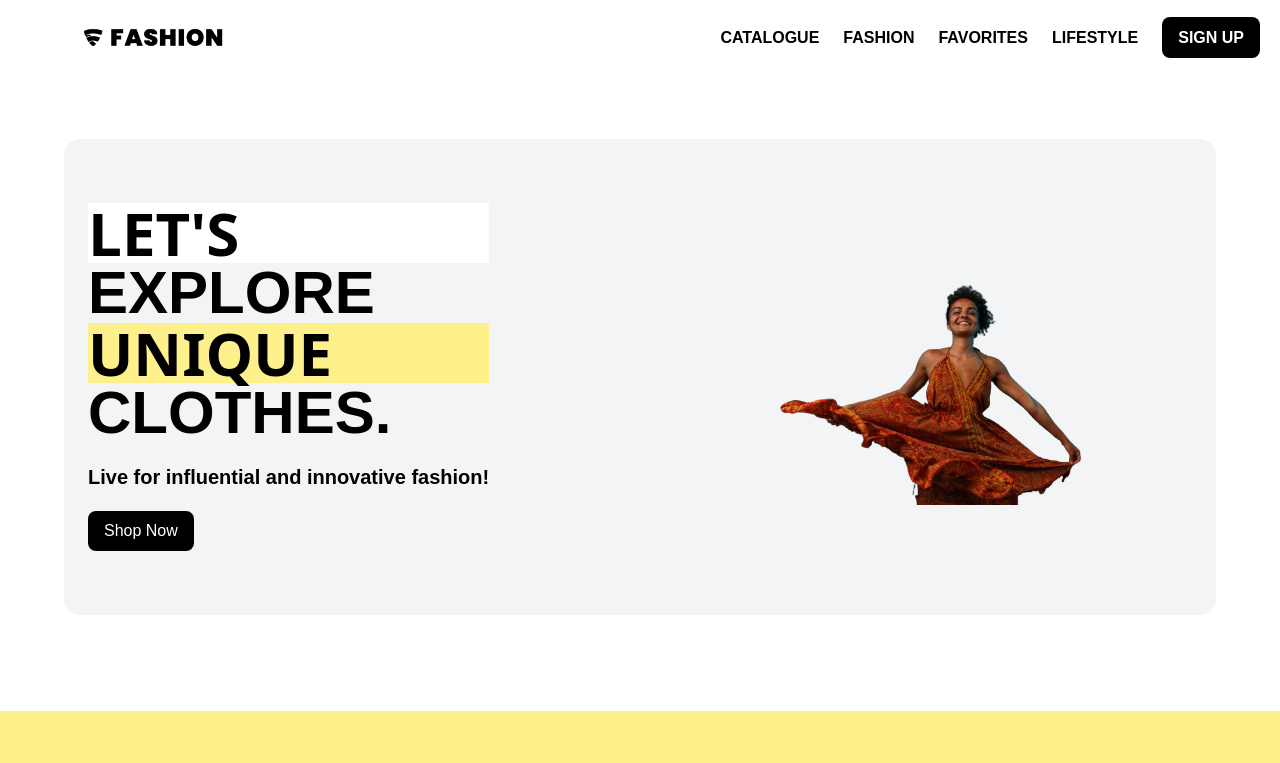
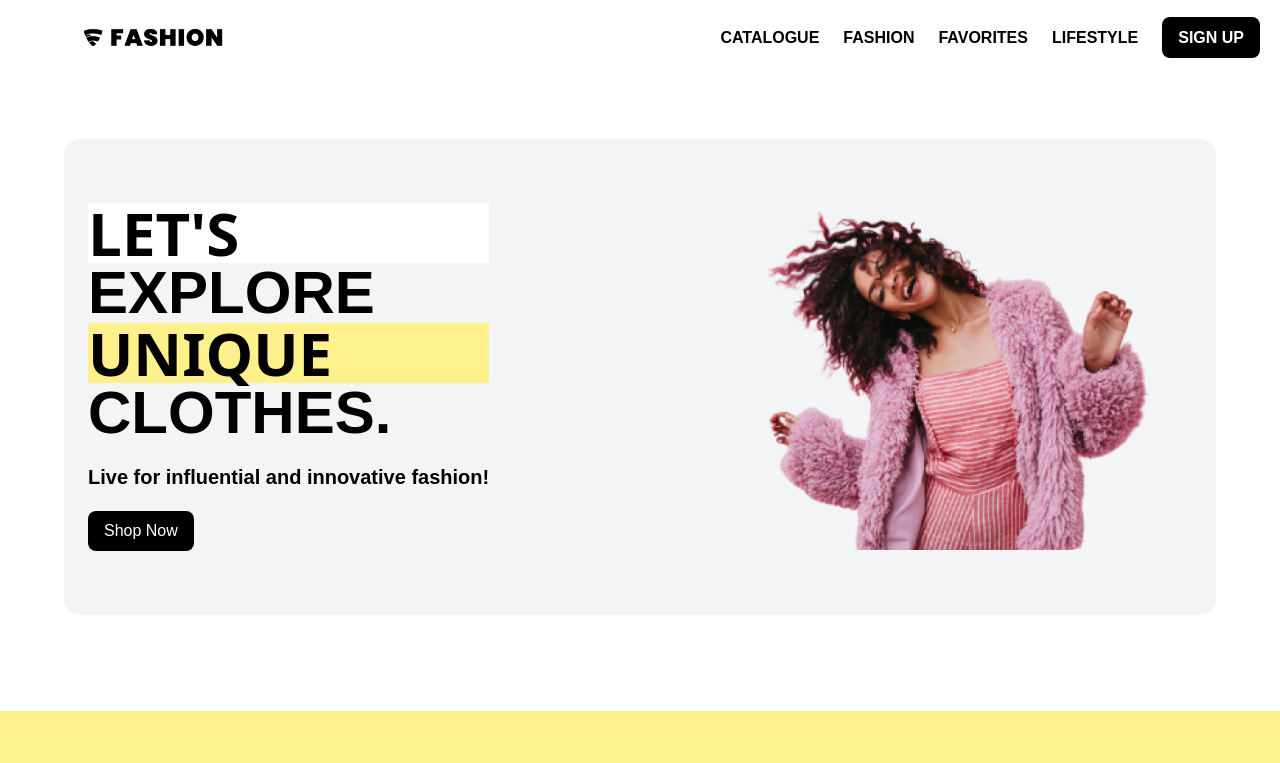
Before and after one commit to MYousuf-Codes/Clothing-E-commerce-Brand, a Next.js app: page / in a window 1280 px wide. Shown: the top 763 px of the page. Built offline with nearby package versions, Linux system fonts and the light colour scheme.

Commit message:
Header.tsx Updated

```diff
--- a/src/components/Header.tsx
+++ b/src/components/Header.tsx
@@ -14,10 +14,10 @@ const Header: React.FC = () => {
   return (
     <header className="flex items-center justify-between p-5 bg-background/50 backdrop-blur-lg bg-white">
       <Link href="/">
-        <Image src="/logo.png" alt="Logo" width={140} height={70} className="ml-4 lg:ml-16" />
+        <Image src="/Logo.png" alt="Logo" width={140} height={70} className="ml-4 lg:ml-16" />
       </Link>
 
-      {/* Hamburger Icon for small devices */}
+      {/* Hamburger for small devices */}
       <button
         className="lg:hidden block text-black focus:outline-none mr-4"
         onClick={toggleMenu}
--- a/src/components/HeroSection.tsx
+++ b/src/components/HeroSection.tsx
@@ -18,7 +18,7 @@ const HeroSection = () => {
         </button>
       </div>
       <Image
-        src="/heroImage.png"
+        src="/hero.png"
         width={400}
         height={300}
         alt="Hero Image"
```
Also changed, not shown: public/HeroImage.png (deleted), public/hero.png (renamed from public/heroImage1.png).
